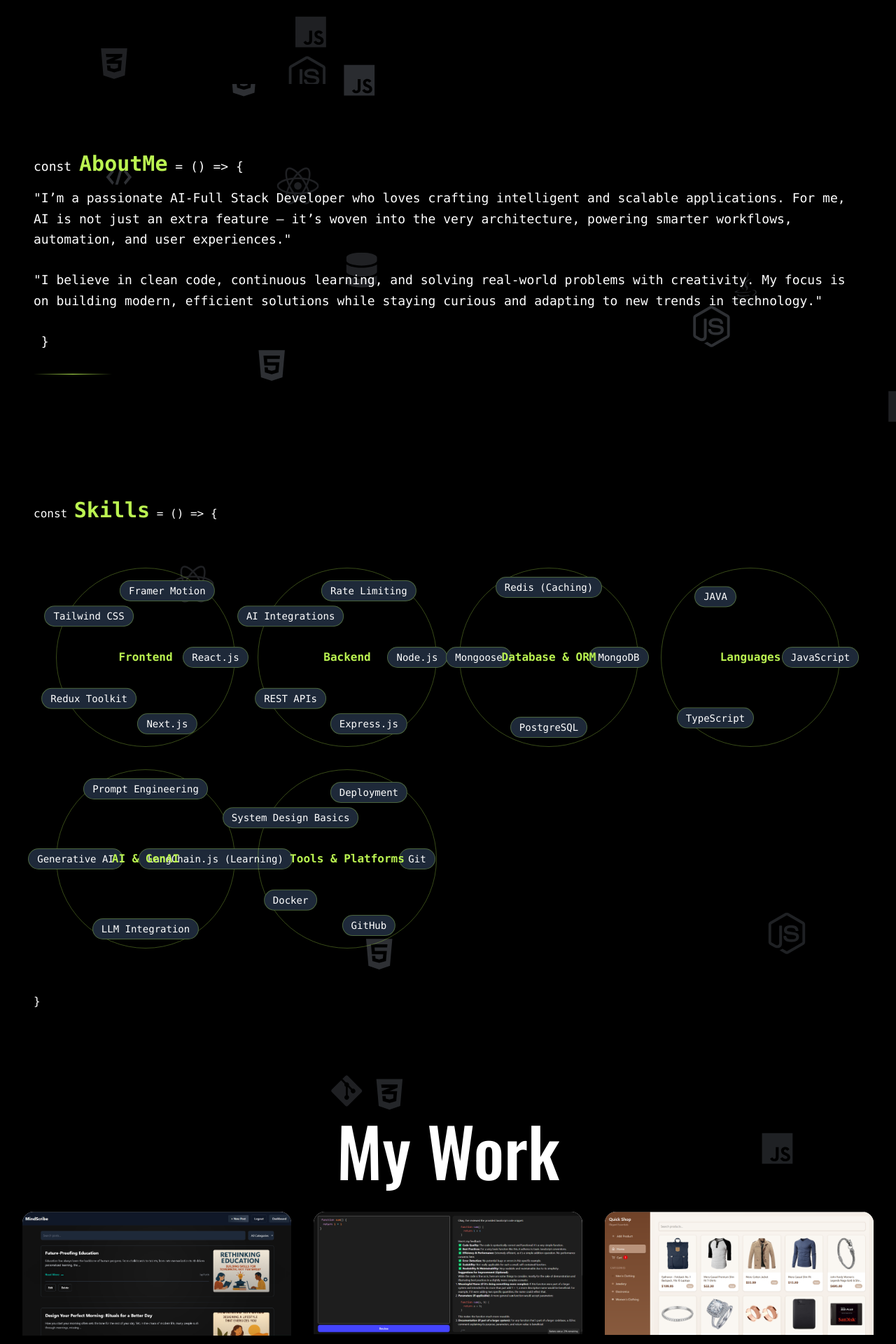
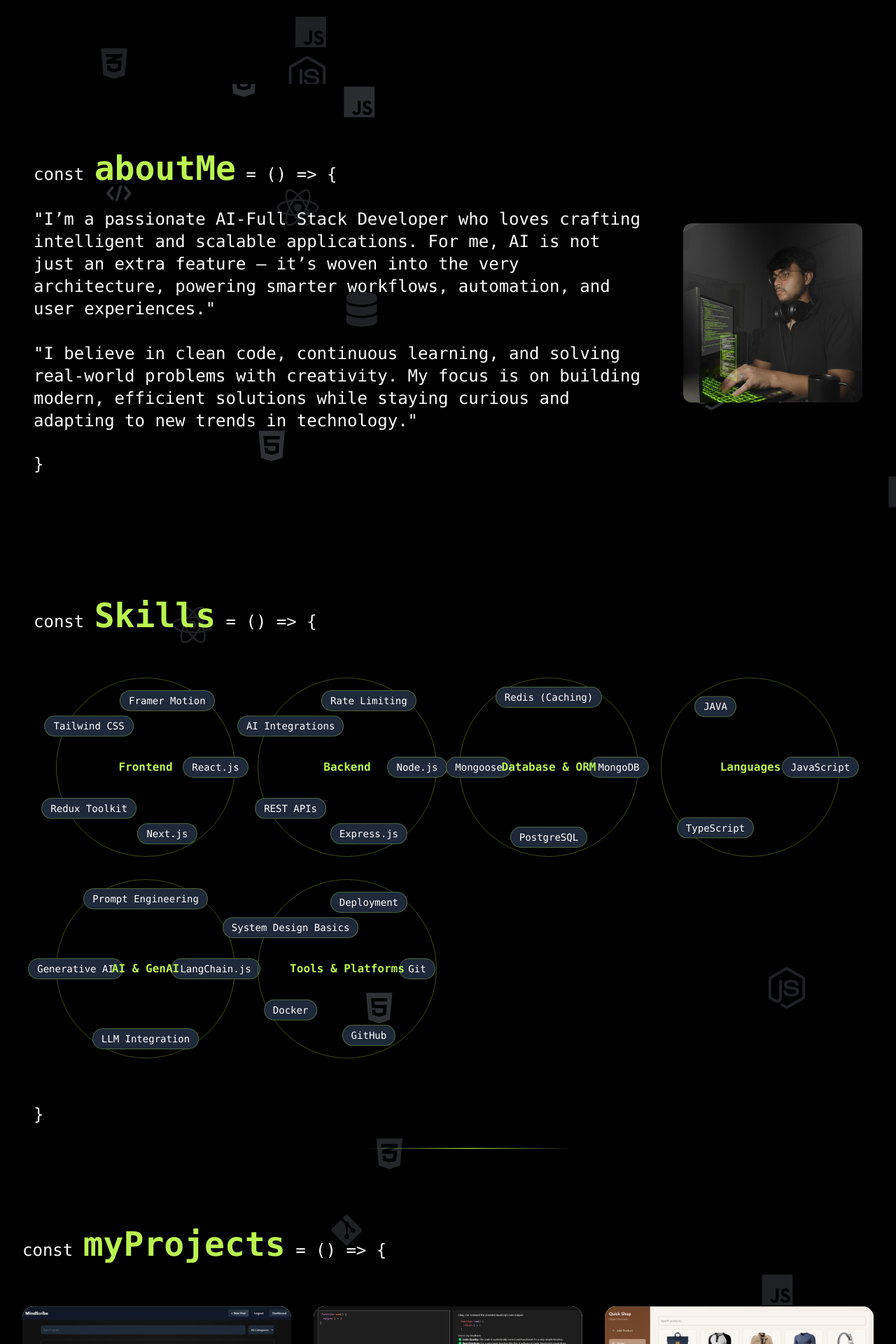
Before and after one commit to Parthsingh14/Portfolio, a React (Vite) app: page / in a window 1280 px wide. Shown: the part 680-2600 px from the top of the page at 70% size. Built offline with nearby package versions, Linux system fonts and the light colour scheme.

Commit message:
Updated about

```diff
--- a/src/components/About.jsx
+++ b/src/components/About.jsx
@@ -1,44 +1,78 @@
+"use client"
 import { motion } from "framer-motion";
 import FloatingIcons from "./FloatingIcons";
+import ParthCoding from "../assets/ParthCoding.jpeg";
 
 const AboutMe = () => {
   return (
     <div className="relative font-mono bg-transparent text-white">
       <FloatingIcons />
-      <section id="about" className="relative py-16 lg:py-24 px-6 md:px-12">
+      <section
+        id="about"
+        className="relative py-16 lg:py-24 px-6 md:px-12 flex flex-col md:flex-row items-center gap-12"
+      >
+        {/* IMAGE FIRST ON MOBILE, SECOND ON DESKTOP */}
+        <div className="order-1 md:order-2 flex justify-center">
+          <motion.div
+            initial={{ opacity: 0, scale: 0.9 }}
+            whileInView={{ opacity: 1, scale: 1 }}
+            transition={{ duration: 0.6 }}
+            viewport={{ once: true }}
+            whileHover="hover" // 👈 hover state
+            className="relative w-48 h-48 sm:w-56 sm:h-56 lg:w-64 lg:h-64"
+          >
+            {/* IMAGE */}
+            <img
+              src={ParthCoding}
+              alt="Parth Coding"
+              className="w-full h-full object-cover rounded-xl relative z-10"
+            />
+
+            {/* BORDER */}
+            <motion.div
+              variants={{
+                rest: { scale: 0.9, opacity: 0 },
+                hover: { scale: 1.1, opacity: 1 },
+              }}
+              initial="rest"
+              animate="rest"
+              whileHover="hover"
+              transition={{ duration: 0.4 }}
+              className="absolute inset-0 rounded-xl border-2 border-lime-300 z-0"
+            />
+          </motion.div>
+        </div>
+
+        {/* ABOUT CONTENT */}
         <motion.pre
           initial={{ opacity: 0, y: 20 }}
           whileInView={{ opacity: 1, y: 0 }}
           transition={{ duration: 0.6 }}
           viewport={{ once: true }}
-          className="text-left whitespace-pre-wrap text-sm sm:text-base md:text-lg leading-relaxed"
+          className="order-2 md:order-1 text-left whitespace-pre-wrap text-sm sm:text-base md:text-lg leading-relaxed md:flex-1"
         >
-<span className="text-white">const </span>
-<span className="text-lime-300 text-xl md:text-3xl font-bold cursor-pointer transition duration-300 hover:text-lime-200 hover:drop-shadow-[0_0_6px_rgba(163,230,53,0.8)]">AboutMe</span>
-<span className="text-white"> = () =&gt; {'{'} </span>
+          <span className="text-white lg:text-2xl">const </span>
+          <span className="text-lime-300 text-xl md:text-5xl font-bold cursor-pointer transition duration-300 hover:text-lime-200 hover:drop-shadow-[0_0_6px_rgba(163,230,53,0.8)]">
+            aboutMe
+          </span>
+          <span className="text-white lg:text-2xl"> = () =&gt; {'{'}</span>
 
-{"\n"}
-   <p className="mt-4">"I’m a passionate AI-Full Stack Developer who loves crafting intelligent and scalable applications.
-   For me, AI is not just an extra feature — it’s woven into the very architecture, powering smarter workflows,
-   automation, and user experiences."
+          {"\n"}
+          <p className="mt-4 lg:mt-8 lg:text-2xl">
+            "I’m a passionate AI-Full Stack Developer who loves crafting
+            intelligent and scalable applications. For me, AI is not just an
+            extra feature — it’s woven into the very architecture, powering
+            smarter workflows, automation, and user experiences."
+            {"\n\n"}
+            "I believe in clean code, continuous learning, and solving
+            real-world problems with creativity. My focus is on building modern,
+            efficient solutions while staying curious and adapting to new trends
+            in technology."
+          </p>
 
-{"\n\n"}
-   "I believe in clean code, continuous learning, and solving real-world problems with creativity.
-   My focus is on building modern, efficient solutions while staying curious and adapting to new trends in technology."</p>
-
-{"\n"}
-{' }'}
+          {"\n"}
+          <span className="text-white lg:text-2xl">{'}'}</span>
         </motion.pre>
-
-        <motion.div
-          className="mt-8"
-          initial={{ opacity: 0 }}
-          whileInView={{ opacity: 1 }}
-          transition={{ duration: 0.6, delay: 0.4 }}
-          viewport={{ once: true }}
-        >
-          <div className="h-px w-28 bg-gradient-to-r from-transparent via-lime-300 to-transparent"></div>
-        </motion.div>
       </section>
     </div>
   );
--- a/src/components/Projects.jsx
+++ b/src/components/Projects.jsx
@@ -8,13 +8,15 @@ function Projects() {
       <FloatingIcons />
       <section className="p-8 relative" id="projects">
         {/* Heading */}
-        <motion.h2
-          transition={{ duration: 0.5 }}
-          whileHover={{ textShadow: "0px 0px 15px rgba(163,230,53,1)" }}
-          className="my-10 text-center font-medium text-3xl lg:text-8xl"
+        <motion.pre
+          className="text-left whitespace-pre-wrap mb-16"
         >
-          My Work
-        </motion.h2>
+          <span className="text-white lg:text-2xl">const </span>
+          <span className="text-lime-300 text-xl md:text-5xl font-bold cursor-pointer transition duration-300 hover:text-lime-200 hover:drop-shadow-[0_0_6px_rgba(163,230,53,0.8)]">
+            myProjects
+          </span>
+          <span className="text-white lg:text-2xl"> = () =&gt; {"{"} </span>
+        </motion.pre>
 
         {/* Grid layout instead of columns for cleaner responsiveness */}
         <div className="grid grid-cols-1 sm:grid-cols-2 lg:grid-cols-3 gap-8">
@@ -57,6 +59,10 @@ function Projects() {
             </motion.a>
           ))}
         </div>
+
+        <motion.pre className="text-left whitespace-pre-wrap mt-16">
+          <span className="text-white text-2xl">{"}"}</span>
+        </motion.pre>
       </section>
     </div>
   );
--- a/src/components/Skills.jsx
+++ b/src/components/Skills.jsx
@@ -2,6 +2,7 @@
 import { motion } from "framer-motion";
 
 const skillsData = {
+
   Frontend: [
     "React.js",
     "Next.js",
@@ -24,7 +25,7 @@ const skillsData = {
   ],
   Languages: ["JavaScript", "TypeScript","JAVA"],
   "AI & GenAI": [
-    "LangChain.js (Learning)",
+    "LangChain.js",
     "LLM Integration",
     "Generative AI",
     "Prompt Engineering",
@@ -45,16 +46,13 @@ function Skills() {
       <section id="skills" className="relative py-20 px-6 md:px-12">
         {/* Function-style heading */}
         <motion.pre
-          whileHover={{
-            textShadow: "0px 0px 15px rgba(163,230,53,1)",
-          }}
           className="text-left whitespace-pre-wrap mb-16"
         >
-          <span className="text-white text-md">const </span>
-          <span className="text-lime-300 text-xl md:text-3xl font-bold cursor-pointer transition duration-300 hover:text-lime-200 hover:drop-shadow-[0_0_6px_rgba(163,230,53,0.8)]">
+          <span className="text-white lg:text-2xl">const </span>
+          <span className="text-lime-300 text-xl md:text-5xl font-bold cursor-pointer transition duration-300 hover:text-lime-200 hover:drop-shadow-[0_0_6px_rgba(163,230,53,0.8)]">
             Skills
           </span>
-          <span className="text-white"> = () =&gt; {"{"} </span>
+          <span className="text-white lg:text-2xl"> = () =&gt; {"{"} </span>
         </motion.pre>
 
         {/* Skills Circles */}
@@ -115,8 +113,17 @@ function Skills() {
 
         {/* Closing bracket */}
         <motion.pre className="text-left whitespace-pre-wrap mt-16">
-          <span className="text-white">{"}"}</span>
+          <span className="text-white text-2xl">{"}"}</span>
         </motion.pre>
+        <motion.div
+          className="mt-8"
+          initial={{ opacity: 0 }}
+          whileInView={{ opacity: 1 }}
+          transition={{ duration: 0.6, delay: 0.4 }}
+          viewport={{ once: true }}
+        >
+          <div className="relative left-[40%] h-px w-[25%] bg-gradient-to-r from-transparent via-lime-300 to-transparent"></div>
+        </motion.div>
       </section>
     </div>
   );
```
Also changed, not shown: src/assets/ParthCoding.jpeg (added).
